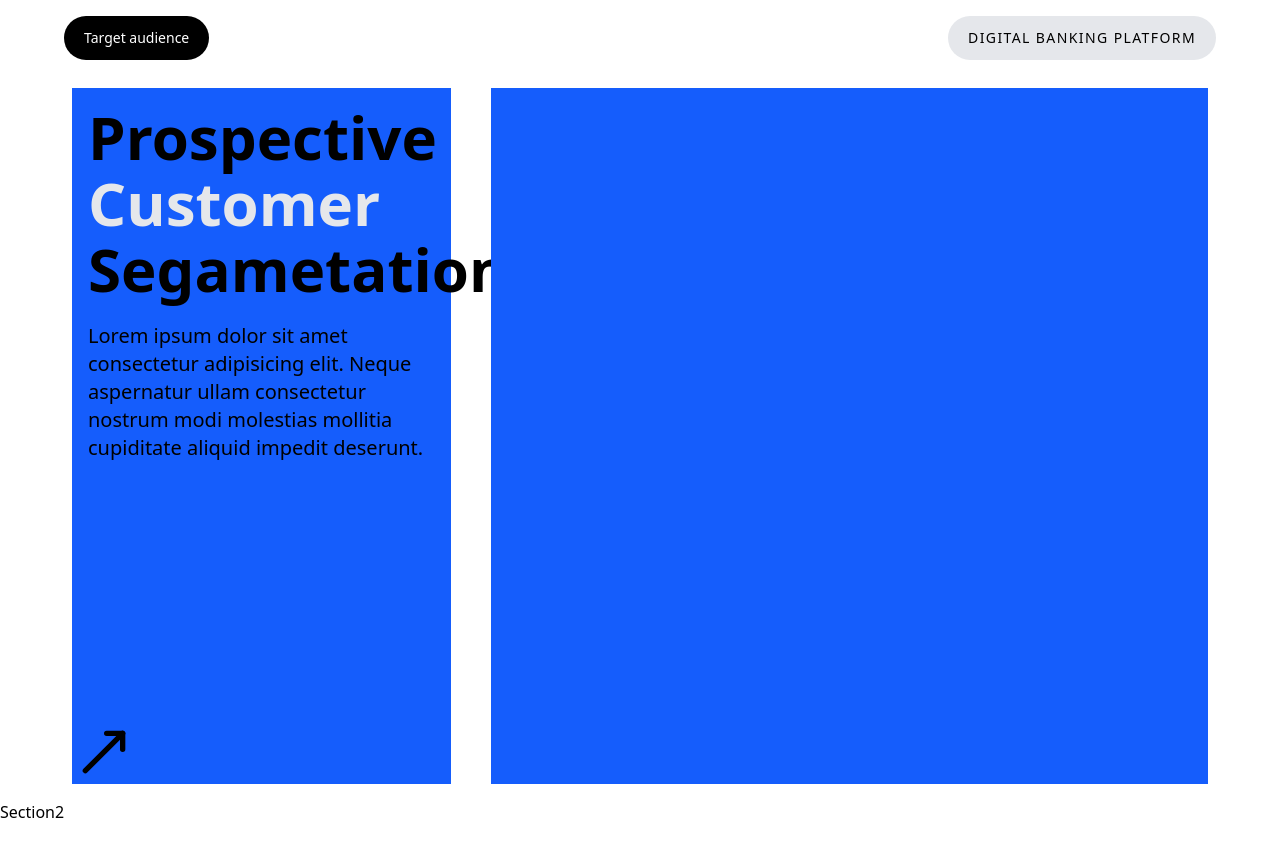
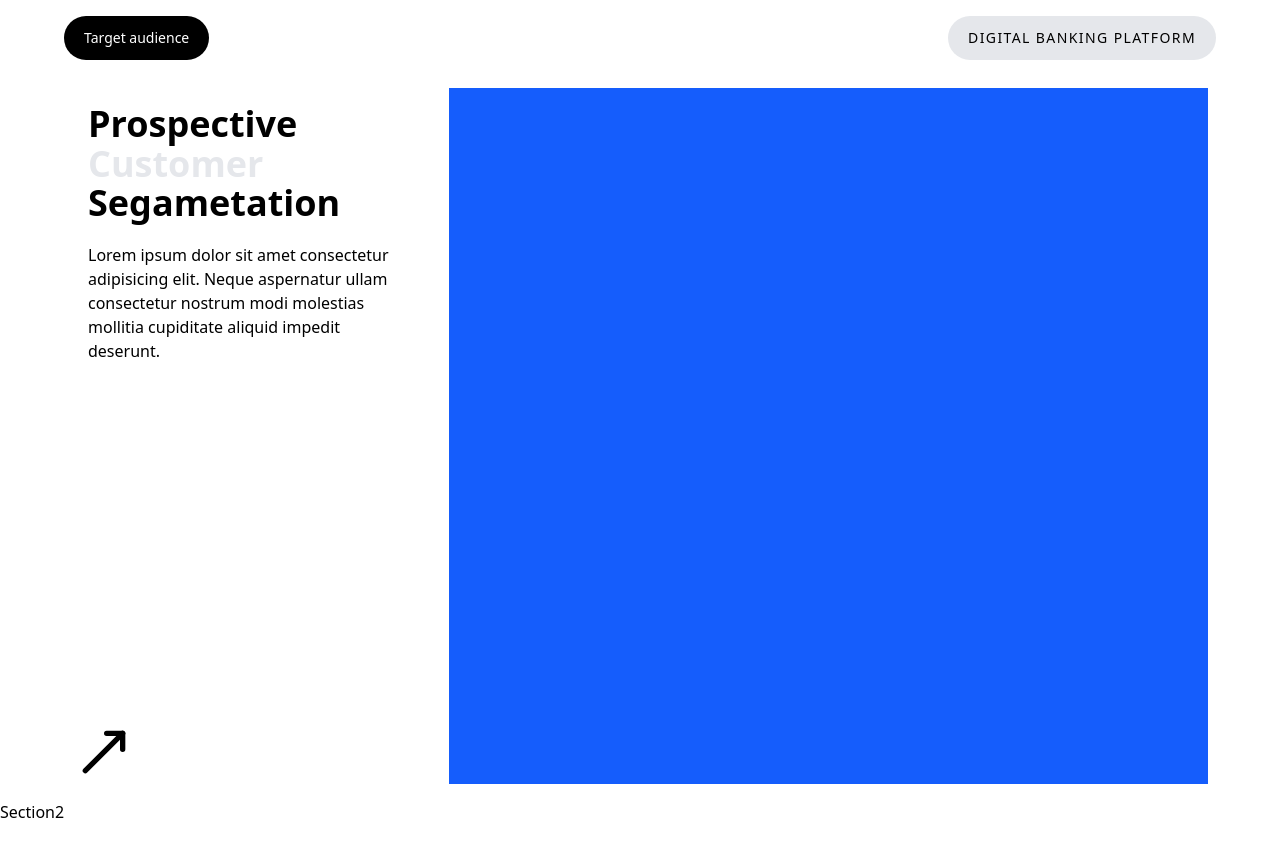
Before and after one commit to Chinmayi-H-M/Reactjs, a React (Vite) app in the folder vite-project-tailwind/: page / in a window 1280 px wide. Shown: the top 856 px of the page. Built offline with nearby package versions, Linux system fonts and the light colour scheme.

Commit message:
Desiging pages

```diff
--- a/vite-project-tailwind/src/assets/components/section1/leftcontent.jsx
+++ b/vite-project-tailwind/src/assets/components/section1/leftcontent.jsx
@@ -4,10 +4,10 @@ import { MoveUpRight } from "lucide-react";
 
 const leftcontent = () => {
   return (
-    <div className='h-full flex flex-col justify-between w-1/3 bg-blue-600 '>
+    <div className='h-full flex flex-col justify-between w-1/3 '>
       <div className="p-4">
-         <h3 className='mb-5 text-6xl font-bold leading-[1.1]'>Prospective <br/><span className='text-gray-200'>Customer</span><br />Segametation<br /> </h3>
-         <p className='text-xl font-medium'>Lorem ipsum dolor sit amet consectetur adipisicing elit. Neque aspernatur ullam consectetur nostrum modi molestias mollitia cupiditate aliquid impedit deserunt.</p>
+         <h3 className='mb-5 text-4xl font-bold leading-[1.1]'>Prospective <br/><span className='text-gray-200'>Customer</span><br />Segametation<br /> </h3>
+         <p className='text-base font-medium'>Lorem ipsum dolor sit amet consectetur adipisicing elit. Neque aspernatur ullam consectetur nostrum modi molestias mollitia cupiditate aliquid impedit deserunt.</p>
       </div>
       <div>
         <MoveUpRight  size={64}/>
```
